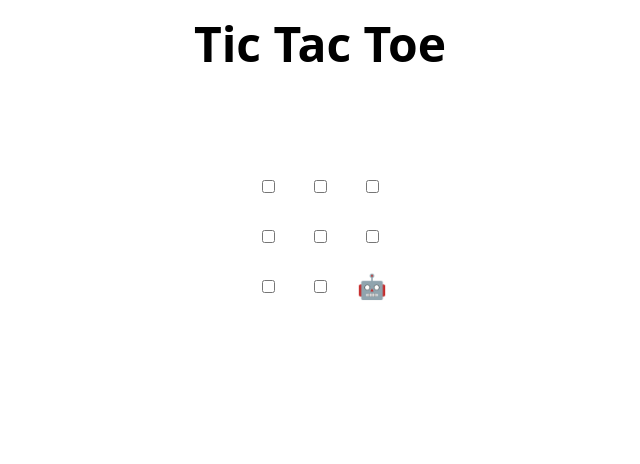
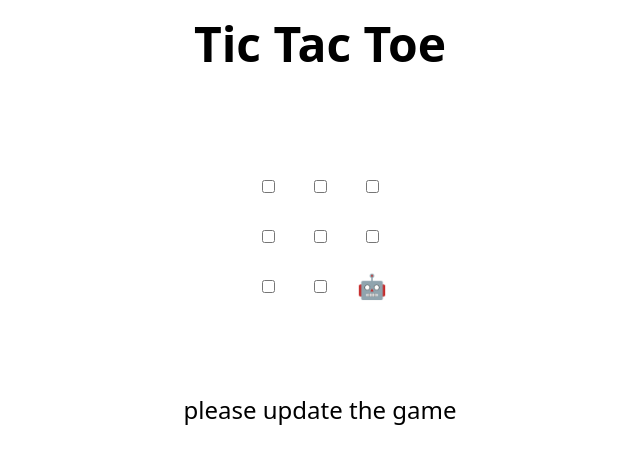
Before and after one commit to talhak43/Introduction-to-github-pull-1, a plain HTML site: page index.html in a window 1280 px wide. Shown: the whole page, without its empty margins (320-960 px from the left). Drawn offline with Linux system fonts and the light colour scheme.

Commit message:
Update index.html
the game has been updated

```diff
--- a/index.html
+++ b/index.html
@@ -46,7 +46,7 @@
     <td><input type="checkbox" /></td>
   </tr>
 </table>
-
+<p>please update the game</p>
 <h2 hidden>Game over, refresh to play again 🧑‍💻 🤖!</h2>
 
 <script>
```
